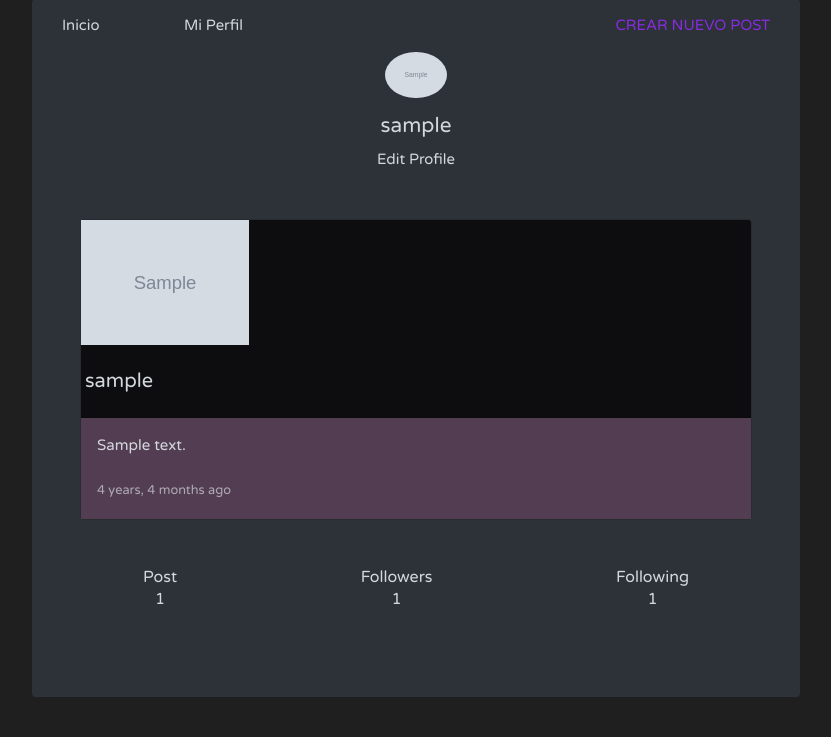
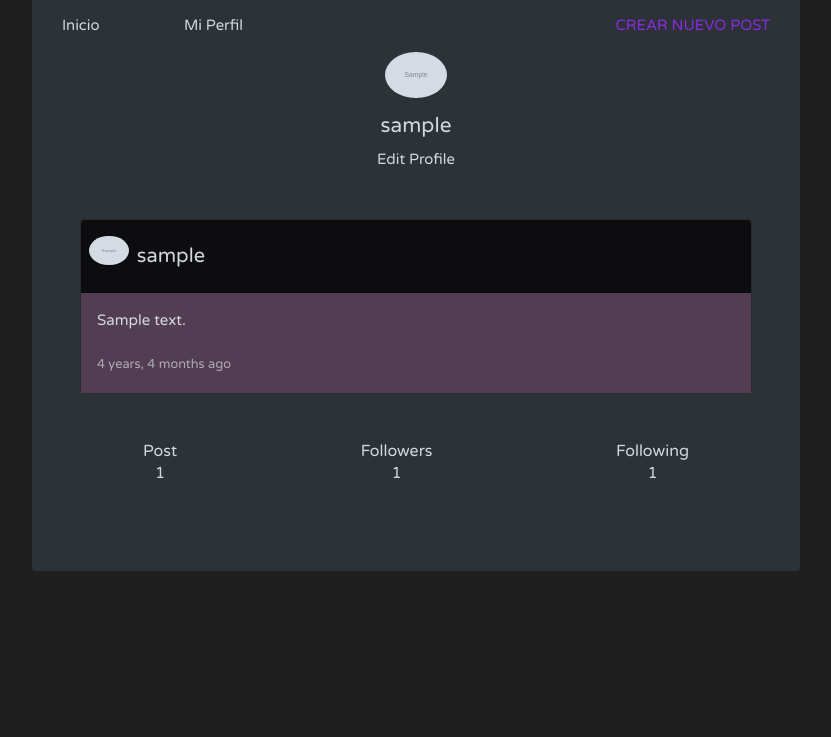
Before and after one commit to Fosa404/social-network-django, a Django app: a page that uses templates/social/feed.html in a window 1280 px wide. Shown: the part 162-899 px from the top of the page, without its empty margins (224-1055 px from the left). After the commit the page ends 733 px from the top, so only its background shows below. Run offline with Django 5.2, Linux system fonts and the light colour scheme; a user stored in the database is signed in; tables that the repository leaves empty hold one stand-in row (values such as "Sample post"); grey boxes marked "Sample" are stand-in pictures; some libraries are stand-ins or nearby versions.

Commit message:
Revert "fixed up user search"
This reverts commit 80837b986aaa46a188f332f7d244ecc6d36cfb54.

```diff
--- a/social/views.py
+++ b/social/views.py
@@ -44,11 +44,12 @@ def feed(request):
         )
     if request.method == 'POST':
         search_user = User.objects.filter(
-            username__icontains=request.POST.get('search_users')).first()
-        if search_user:
-            return redirect('profile', search_user.username)
-
-        messages.error(request, 'No user found with that username')
+            username__icontains=request.POST.get('search_users'))
+        try:
+            user = get_object_or_404(search_user)
+            return redirect('profile', user.username)
+        except Http404:
+            messages.error(request, 'No user found with that username')
         return redirect('feed')
 
 
--- a/templates/social/feed.html
+++ b/templates/social/feed.html
@@ -12,12 +12,7 @@
 {% for post in posts %}
 <article>
     <div class="container-article">
-        {% if user.profile.image %}
-		<img class="profile-img col-3" src="{{ user.profile.image.url }}">
-	    {% else %}
-		{% load static %}
-		<img class="profile-img col-3" src="{% static 'avatar.jpeg' %}">
-	    {% endif %}
+        <img src="{{ post.user.profile.image.url }}">
         <div>
             <h2 class="username"><a href="{% url 'profile' post.user.username %}">{{ post.user.username }}</a></h2>
             <i class="clock"></i>
--- a/templates/social/profile.html
+++ b/templates/social/profile.html
@@ -37,12 +37,7 @@
 		{% for post in posts %}
 			<div class="card m-5 p-0 d-sm-flex">
 				<div class="card-header flex-row align-items-center p-0">
-					{% if user.profile.image %}
-					<img class="profile-img col-3" src="{{ user.profile.image.url }}">
-					{% else %}
-					{% load static %}
-					<img class="profile-img col-3" src="{% static 'avatar.jpeg' %}">
-					{% endif %}
+					<img src="{{ user.profile.image.url }}" class="col-1 float-start my-2 p-2 rounded-circle"/>
 					<h2 class="username my-4 mx-1 fs-5" >{{ user.username }}</h2>
 				</div>
 				<div class="card-body">
```
